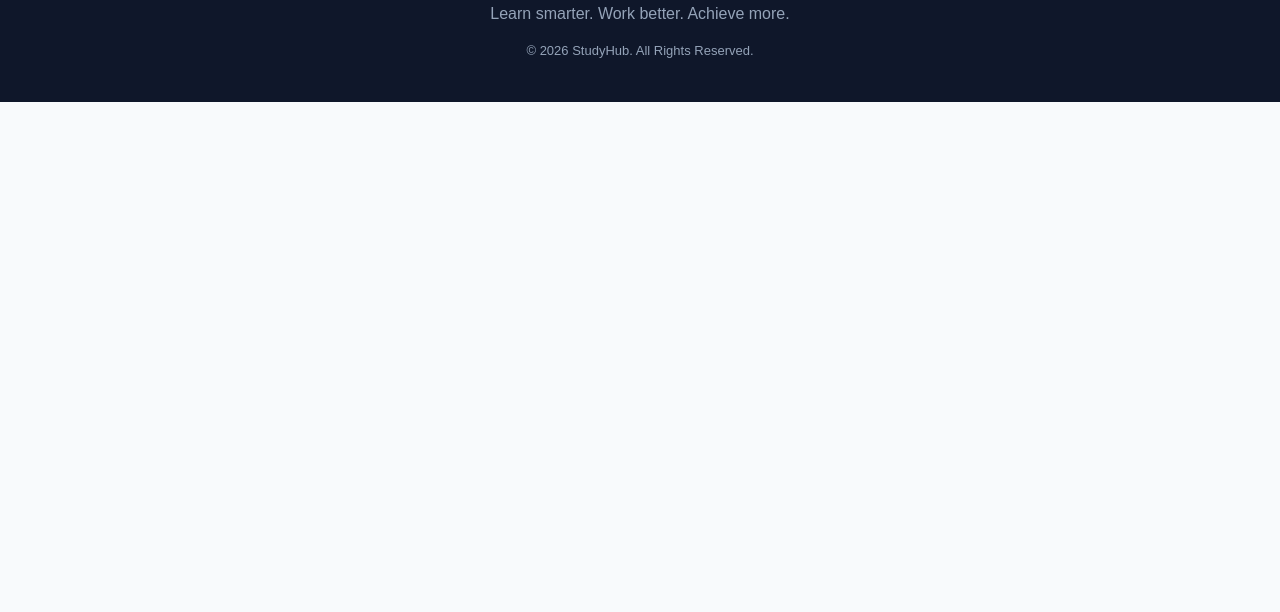
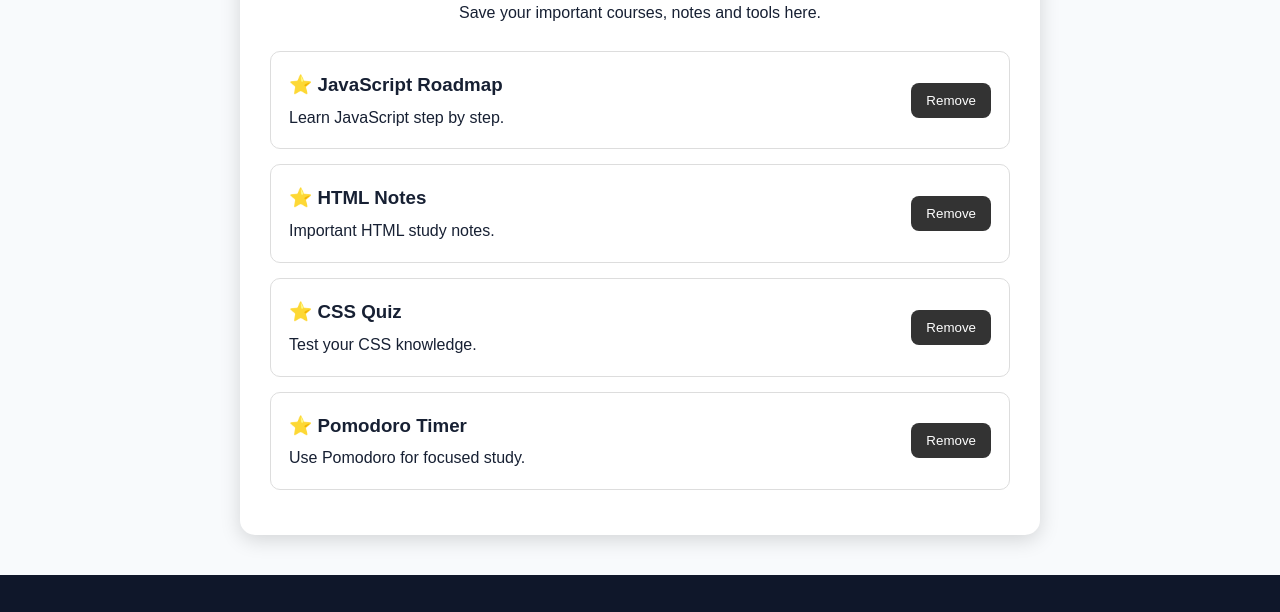
Before and after one commit to mharis151815-ui/Final-Project-B-Q, a plain HTML site: page index.html in a window 1280 px wide. Shown: the part 6525-7137 px from the top of the page. Before the commit the page ends 6627 px from the top, so only its background shows below. Drawn offline with Linux system fonts and the light colour scheme.

Commit message:
Update project

```diff
--- a/Css/style.css
+++ b/Css/style.css
@@ -1130,3 +1130,55 @@
 .search-item:hover {
     background-color: #f5f5f5;
 }
+
+.favorites-section {
+    width: 80%;
+    max-width: 800px;
+    margin: 40px auto;
+    padding: 30px;
+    background-color: white;
+    border-radius: 15px;
+    box-shadow: 0 5px 20px rgba(0, 0, 0, 0.15);
+}
+
+.favorites-section h2 {
+    text-align: center;
+    font-size: 30px;
+    margin-bottom: 10px;
+}
+
+.favorites-section > p {
+    text-align: center;
+    margin-bottom: 25px;
+}
+
+.favorite-item {
+    display: flex;
+    justify-content: space-between;
+    align-items: center;
+    padding: 18px;
+    margin-bottom: 15px;
+    border: 1px solid #ddd;
+    border-radius: 10px;
+}
+
+.favorite-item h3 {
+    margin-bottom: 5px;
+}
+
+.favorite-item p {
+    margin: 0;
+}
+
+.remove-favorite {
+    padding: 10px 15px;
+    border: none;
+    border-radius: 8px;
+    background-color: #333;
+    color: white;
+    cursor: pointer;
+}
+
+.remove-favorite:hover {
+    opacity: 0.8;
+}
--- a/index.html
+++ b/index.html
@@ -1122,8 +1122,59 @@
          14. FAVORITES / BOOKMARKS - HARIS
          ===================================================== -->
 
-    <!-- HARIS WILL ADD CODE HERE -->
+    <div class="favorites-section">
 
+    <h2>My Favorites</h2>
+
+    <p>Save your important courses, notes and tools here.</p>
+
+    <div class="favorites-list">
+        <div class="favorite-item">
+            <div>
+                <h3>⭐ JavaScript Roadmap</h3>
+                <p>Learn JavaScript step by step.</p>
+            </div>
+
+            <button type="button" class="remove-favorite">
+                Remove
+            </button>
+        </div>
+
+
+        <div class="favorite-item">
+            <div>
+                <h3>⭐ HTML Notes</h3>
+                <p>Important HTML study notes.</p>
+            </div>
+
+            <button type="button" class="remove-favorite">
+                Remove
+            </button>
+        </div>
+
+        <div class="favorite-item">
+            <div>
+                <h3>⭐ CSS Quiz</h3>
+                <p>Test your CSS knowledge.</p>
+            </div>
+
+            <button type="button" class="remove-favorite">
+                Remove
+            </button>
+        </div>
+
+        <div class="favorite-item">
+            <div>
+                <h3>⭐ Pomodoro Timer</h3>
+                <p>Use Pomodoro for focused study.</p>
+            </div>
+
+            <button type="button" class="remove-favorite">
+                Remove
+            </button>
+        </div>
+    </div>
+</div>
 
 
     <!-- =====================================================
--- a/js/script.js
+++ b/js/script.js
@@ -813,9 +813,17 @@
    14. FAVORITES / BOOKMARKS - HARIS
    ===================================================== */
 
+let removeButtons = document.querySelectorAll(".remove-favorite");
 
-/* HARIS WILL ADD CODE HERE */
+removeButtons.forEach(function(button) {
 
+    button.addEventListener("click", function() {
+
+        button.parentElement.remove();
+
+    });
+
+});
 
 /* =====================================================
    15. DARK / LIGHT MODE - HARIS
```
